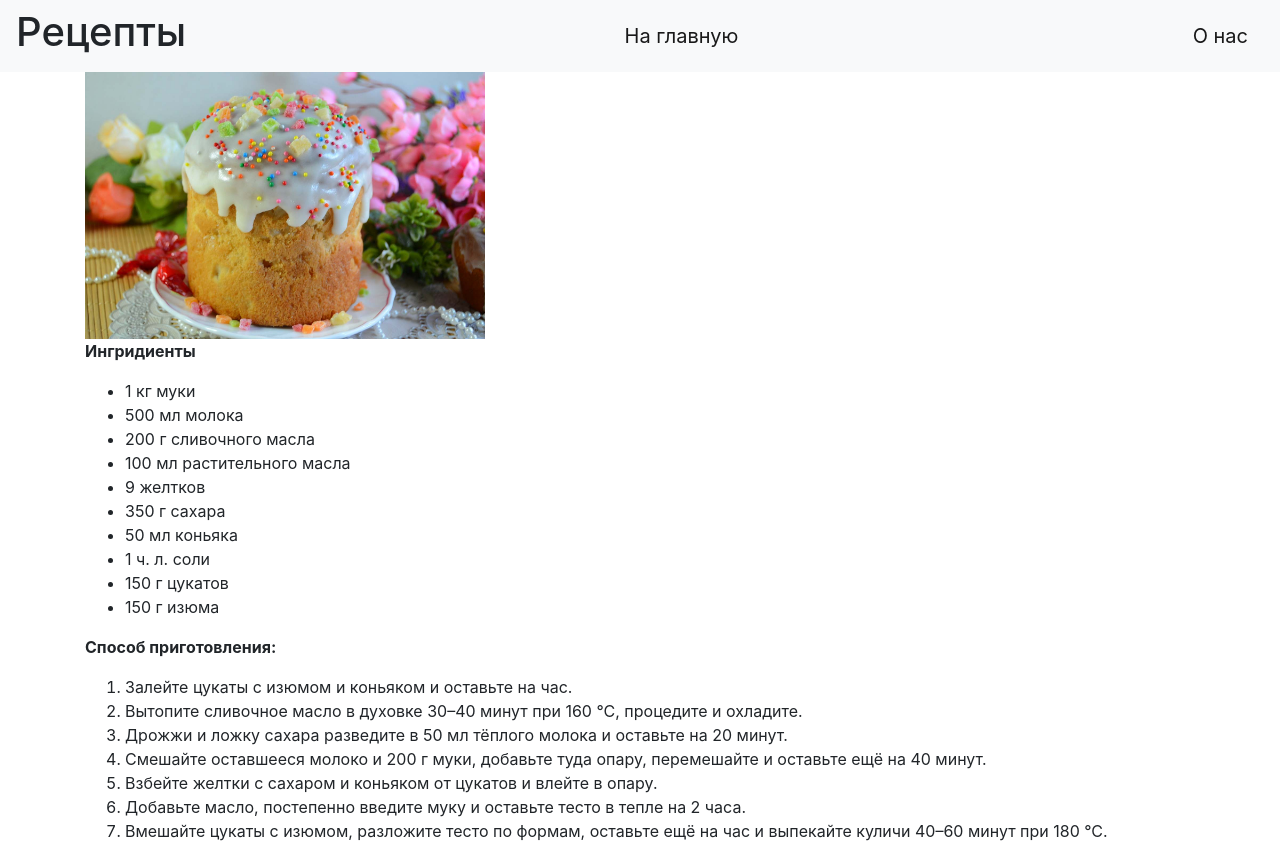
After one commit to bereznyak72/flask-project, a Flask app: page /kulich in a window 1280 px wide. The commit adds this page. Run offline with Flask 3, Linux system fonts and the light colour scheme; some libraries are stand-ins or nearby versions.

Commit message:
Кулич + рецепт

```diff
--- a/main.py
+++ b/main.py
@@ -24,9 +24,6 @@ def croissant():
     return render_template('croissant.html', tittle='Рецепт круассана')
 
 
-@app.route('/')
-
-
 @app.route('/bread')
 def bread():
     return render_template('bread.html', title='Рецепт хлеба')
@@ -37,5 +34,10 @@ def borsch():
     return render_template('borsch.html', title='Рецепт борща')
 
 
+@app.route('/kulich')
+def kulich():
+    return render_template('kulich.html', tittle='Рецепт кулича')
+
+
 if __name__ == '__main__':
     app.run(port=8081, host='127.0.0.1')
--- /dev/null
+++ b/templates/kulich.html
@@ -0,0 +1,32 @@
+{% extends "base.html" %}
+
+{% block content %}
+<img src="static/img/kulich.jpg" width="400">
+<p>
+    <strong>Ингридиенты</strong>
+</p>
+<ul>
+    <li>1 кг муки</li>
+    <li>500 мл молока</li>
+    <li>200 г сливочного масла</li>
+    <li>100 мл растительного масла</li>
+    <li>9 желтков</li>
+    <li>350 г сахара</li>
+    <li>50 мл коньяка</li>
+    <li>1 ч. л. соли</li>
+    <li>150 г цукатов</li>
+    <li>150 г изюма</li>
+</ul>
+<p>
+    <strong>Способ приготовления:</strong>
+</p>
+<ol>
+    <li>Залейте цукаты с изюмом и коньяком и оставьте на час.</li>
+    <li>Вытопите сливочное масло в духовке 30–40 минут при 160 °С, процедите и охладите.</li>
+    <li>Дрожжи и ложку сахара разведите в 50 мл тёплого молока и оставьте на 20 минут. </li>
+    <li>Смешайте оставшееся молоко и 200 г муки, добавьте туда опару, перемешайте и оставьте ещё на 40 минут.</li>
+    <li>Взбейте желтки с сахаром и коньяком от цукатов и влейте в опару.</li>
+    <li>Добавьте масло, постепенно введите муку и оставьте тесто в тепле на 2 часа.</li>
+    <li>Вмешайте цукаты с изюмом, разложите тесто по формам, оставьте ещё на час и выпекайте куличи 40–60 минут при 180 °С.</li>
+</ol>
+{% endblock %}
```
Also changed, not shown: templates/index.html (+4 -8 lines), static/img/kulich.jpg (added).
